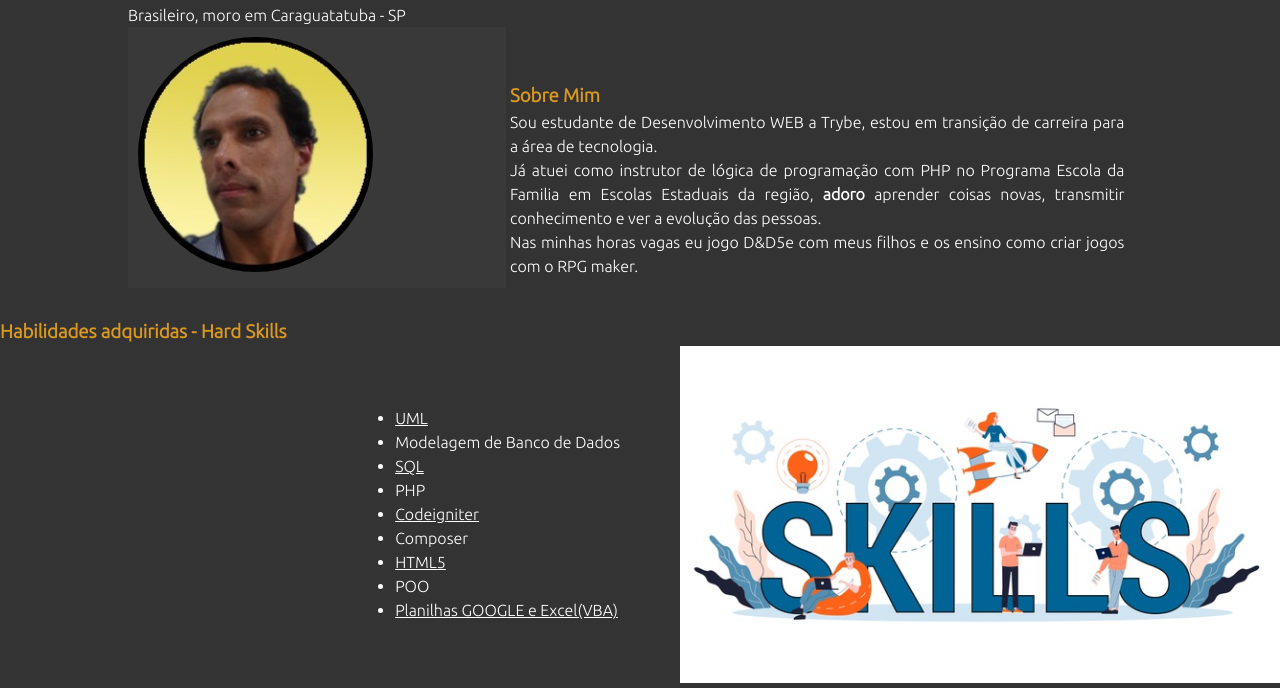
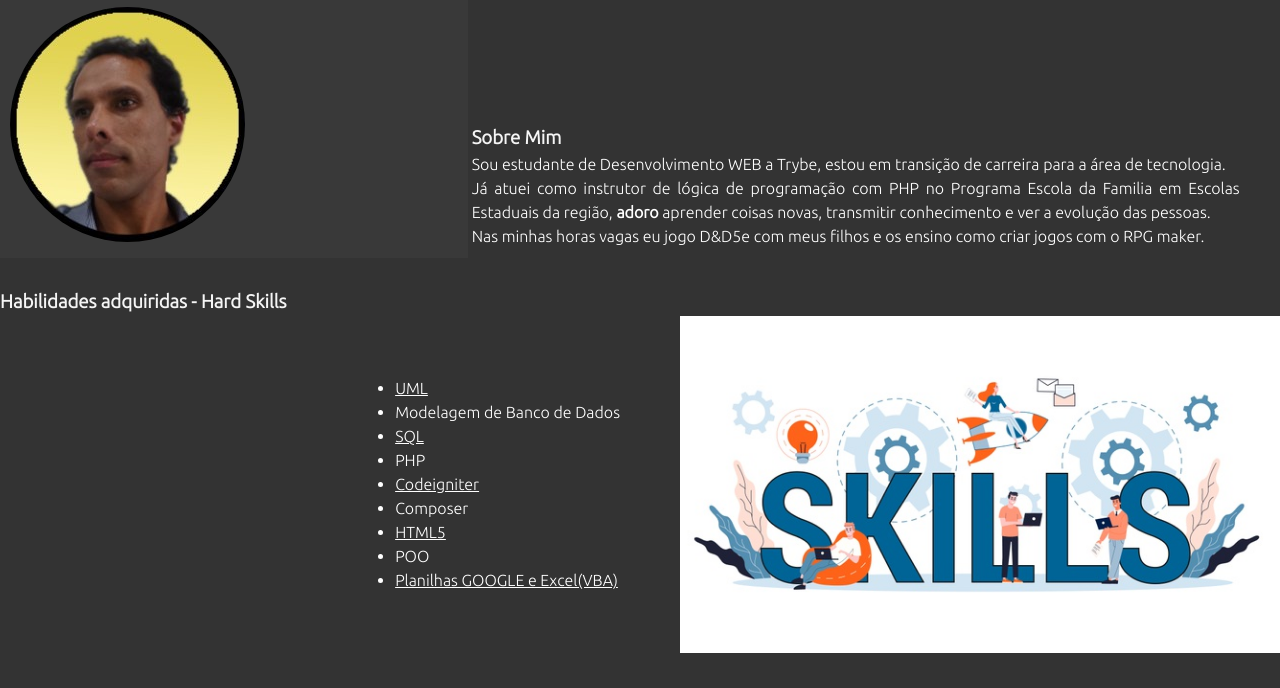
Before and after one commit to dhiegobalthazarsousa/dhiegobalthazarsousa.github.io, a plain HTML site: page index.html in a window 1280 px wide. Shown: the part 231-919 px from the top of the page. Drawn offline with Linux system fonts and the light colour scheme.

Commit message:
altera fonte cabecalhos

```diff
--- a/css/style.css
+++ b/css/style.css
@@ -20,8 +20,9 @@ asside{
     background-color: rgb(8, 8, 8);
 }
 
-h1,h2,h3 {
-    color: #db991f;
+h1,h2,h3,h4,h5,h6 {
+    font-family: 'Ubuntu', sans-serif;
+    color: rgb(245, 245, 245);
     font-weight: 600;
 }
 
--- a/index.html
+++ b/index.html
@@ -14,7 +14,7 @@
     </header>
     <main>
         <aside>
-            <section>
+            <section id="nav-bar">
                 <nav>
                     <ul>
                         <li>
@@ -31,10 +31,11 @@
                         </li>
                     </ul>
                 </nav>
+            </section>
         </aside>
-        </section>
 
-        <section id="profile-box">
+
+        <section id="content-right">
             <h1 id="hero-title">Dhiego Henrique Balthazar de Sousa</h1>
             <h2><em>Estudante de desenvolvimento web na Trybe</em></h2>
             <p id="nationality">Brasileiro, moro em Caraguatatuba - SP</p>
```
